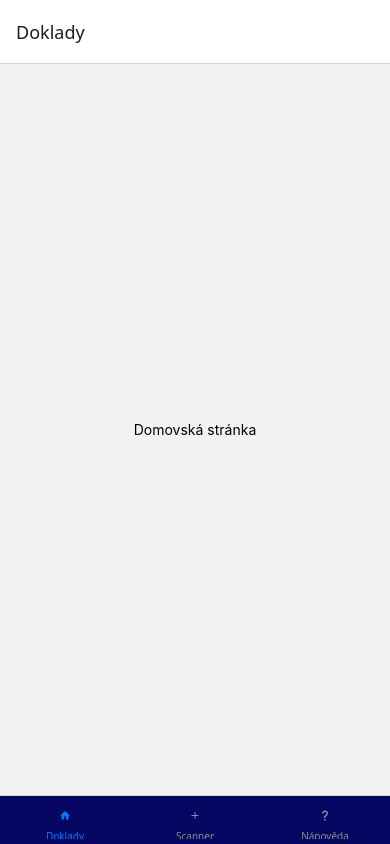
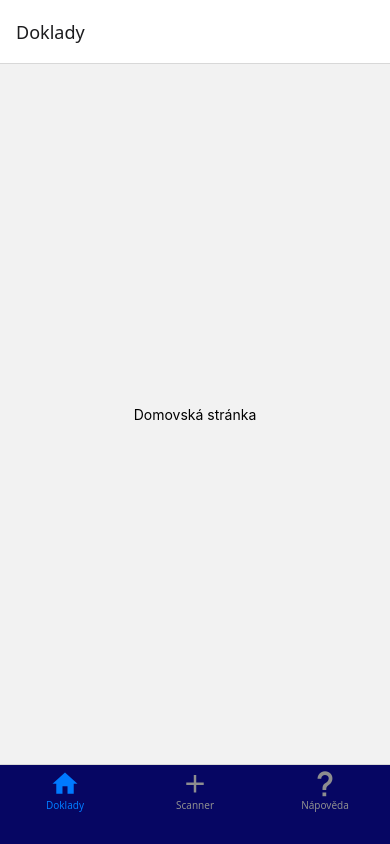
Before and after one commit to daniela0111/ucetni, a React Native app in the folder naseucetni/: screen / in a window 390 px wide. Built offline with nearby package versions, Linux system fonts and the light colour scheme.

Commit message:
edit app, setting screen

```diff
--- a/naseucetni/App.tsx
+++ b/naseucetni/App.tsx
@@ -4,8 +4,7 @@ import { StyleSheet } from 'react-native';
 import { NavigationContainer } from '@react-navigation/native';
 import { MaterialCommunityIcons } from '@expo/vector-icons';
 import { createBottomTabNavigator } from '@react-navigation/bottom-tabs';
-import { BottomTabNavigationOptions } from '@react-navigation/bottom-tabs';
-import { RouteProp } from '@react-navigation/native';
+import type { RouteProp } from '@react-navigation/native';
 
 // Import your screens
 import HomePage from './HomePage';
@@ -14,31 +13,30 @@ import PhotoScreen from './PhotoScreen';
 
 // Define the parameter list for the bottom tab navigator
 type TabParamList = {
-  Doklady: undefined; // No parameters for this screen
-  Scanner: undefined; // No parameters for this screen
-  Nápověda: undefined; // No parameters for this screen
+  Doklady: undefined;
+  Scanner: undefined;
+  Nápověda: undefined;
 };
 
-const Tab = createBottomTabNavigator(); // Removed type argument
+const Tab = createBottomTabNavigator();
 
-export default function App() {
+const App: React.FC = () => {
   return (
     <>
       <StatusBar style="light" />
       <NavigationContainer>
         <Tab.Navigator
-          screenOptions={({ route, navigation }: { route: RouteProp<any, string>; navigation: any }): BottomTabNavigationOptions => {
-            // Type assertion to ensure route is of the expected type
-            const tabRoute = route as RouteProp<TabParamList, keyof TabParamList>;
-
+          screenOptions={({ route }: { route: RouteProp<any, any> }) => {
             return {
               tabBarStyle: {
-                backgroundColor: '#060663',
+                backgroundColor: '#060663', // Tab bar background color
+                height: 80, // Increased height to make the tab larger
               },
-              tabBarIcon: ({ color }) => {
+              tabBarIcon: ({ color }: { color: string; size: number }) => {
                 let iconName: string;
 
-                switch (tabRoute.name) {
+                // Set the icon name based on the route
+                switch (route.name) {
                   case 'Doklady':
                     iconName = 'home';
                     break;
@@ -49,13 +47,14 @@ export default function App() {
                     iconName = 'help';
                     break;
                   default:
-                    iconName = 'alert-circle'; // Fallback icon
+                    iconName = 'alert-circle';
                 }
 
                 return (
                   <MaterialCommunityIcons
                     name={iconName as keyof typeof MaterialCommunityIcons.glyphMap}
-                    color={color}
+                    color={color} // Button icon color
+                    size={30} // Adjust the size of the icons as necessary
                   />
                 );
               },
@@ -79,3 +78,5 @@ const styles = StyleSheet.create({
     justifyContent: 'center',
   },
 });
+
+export default App;
--- a/naseucetni/SettingScreen.tsx
+++ b/naseucetni/SettingScreen.tsx
@@ -6,16 +6,16 @@ interface SettingsScreenProps {} // Optional: Define props interface
 const SettingsScreen: React.FC<SettingsScreenProps> = () => {
   return (
     <View style={{ flex: 1, justifyContent: 'center', alignItems: 'center' }}>
-      <Text style={{ fontSize: 20, fontWeight: 'bold' }}>Podpora</Text>
+      <Text style={{ fontSize: 20, fontWeight: 'bold', color:`#C00006`  }}>Podpora</Text>
 
-      <Text style={{ fontSize: 16 }}>V případě nutnosti můžete volat telefonickou podporu ve všední dny od 10:00 do 15:00</Text>
+      <Text style={{ fontSize: 16, color:`#060663` }}>V případě nutnosti můžete volat telefonickou podporu ve všední dny od 10:00 do 15:00</Text>
 
-      <View style={{ borderWidth: 1, borderColor: '#ccc', padding: 10, marginTop: 20 }}>
+      <View style={{ borderWidth: 1, borderColor: `#060663`, padding: 12, marginTop: 20 }}>
         <Text style={{ fontSize: 18, fontWeight: 'bold' }}>IT podpora:</Text>
         <Text>Jméno: Daniela Fedorková</Text>
         <Text>Email: daniela@foto4life.eu</Text>
         <TouchableOpacity onPress={() => Linking.openURL('tel:773212001')}>
-          <Text style={{ color: 'blue' }}>Tel číslo: 773 212 001</Text>
+          <Text style={{ color:`#060663` }}>Tel číslo: 773 212 001</Text>
         </TouchableOpacity>
       </View>
 
```
